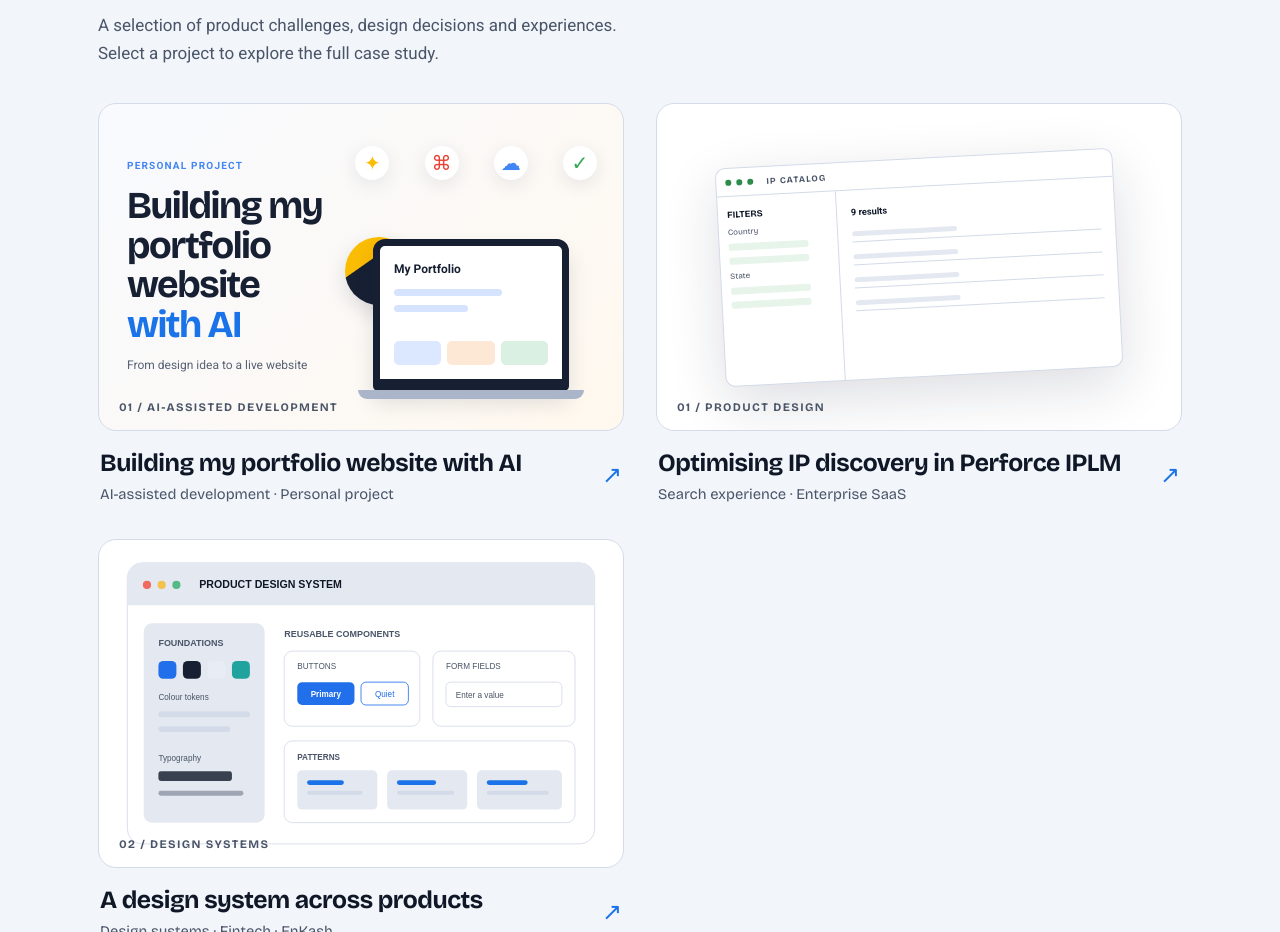
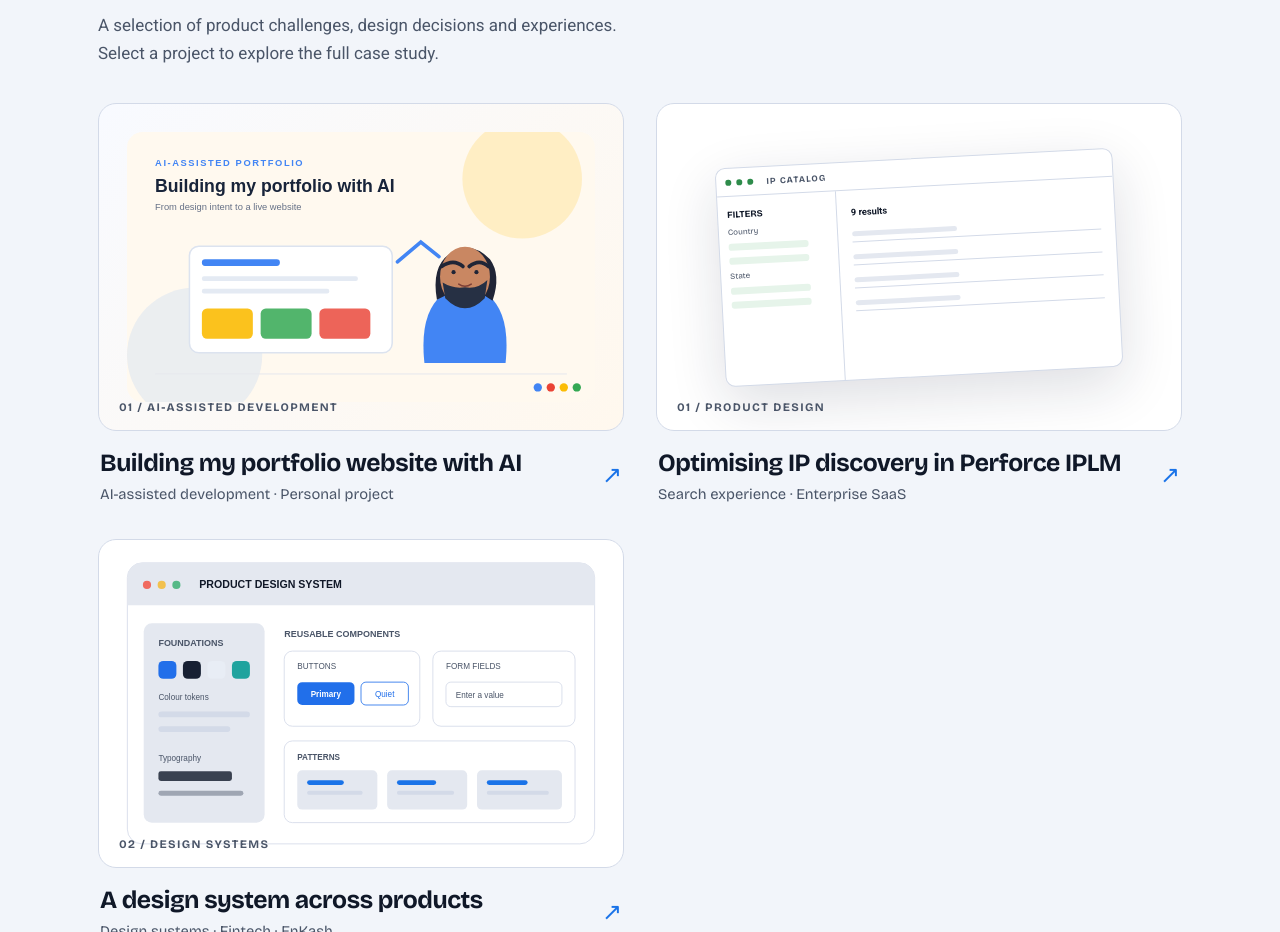
Before and after one commit to sandipbhosale/portfolio, a plain HTML site: page index.html in a window 1280 px wide. Shown: the part 1882-2814 px from the top of the page. Drawn offline with nearby package versions, Linux system fonts and the light colour scheme.

Commit message:
Use original SVG artwork for AI portfolio project card

```diff
--- a/index.html
+++ b/index.html
@@ -98,7 +98,7 @@
 <h2>Selected work</h2>
 <p class="lede">A selection of product challenges, design decisions and experiences. Select a project to explore the full case study.</p>
 <div class="project-grid">
-<a class="project-card" href="works/ai-portfolio.html"><div class="project-thumb ai-portfolio-thumb" role="img" aria-label="AI-assisted portfolio website project illustration"><div class="ai-thumb-copy"><span>PERSONAL PROJECT</span><strong>Building my<br>portfolio website<br><em>with AI</em></strong><small>From design idea to a live website</small></div><div class="ai-thumb-art"><div class="ai-thumb-orbit"><i>✦</i><i>⌘</i><i>☁</i><i>✓</i></div><div class="ai-thumb-person">●</div><div class="ai-thumb-laptop"><b>My Portfolio</b><span></span><span></span><div><i></i><i></i><i></i></div></div></div><span class="thumb-index">01 / AI-ASSISTED DEVELOPMENT</span></div><div class="project-card-copy"><div><h3>Building my portfolio website with AI</h3><p>AI-assisted development · Personal project</p></div><span class="project-arrow">↗</span></div></a>
+<a class="project-card" href="works/ai-portfolio.html"><div class="project-thumb ai-portfolio-thumb"><img src="images/ai-portfolio-cover.svg" alt="Illustration of the AI-assisted portfolio website journey, featuring a designer planning a website" loading="lazy"><span class="thumb-index">01 / AI-ASSISTED DEVELOPMENT</span></div><div class="project-card-copy"><div><h3>Building my portfolio website with AI</h3><p>AI-assisted development · Personal project</p></div><span class="project-arrow">↗</span></div></a>
 <a class="project-card" href="works/ip-discovery.html"><div class="project-thumb thumb-ip" aria-hidden="true">
 <div class="thumb-window"><div class="thumb-toolbar"><i></i><i></i><i></i><span>IP CATALOG</span></div><div class="thumb-layout"><div class="thumb-filters"><b>FILTERS</b><span>Country</span><em></em><em></em><span>State</span><em></em><em></em></div><div class="thumb-results"><b>9 results</b><i></i><i></i><i></i><i></i></div></div></div><span class="thumb-index">01 / PRODUCT DESIGN</span></div>
 <div class="project-card-copy"><div><h3>Optimising IP discovery in Perforce IPLM</h3><p>Search experience · Enterprise SaaS</p></div><span class="project-arrow">↗</span></div></a>
```
